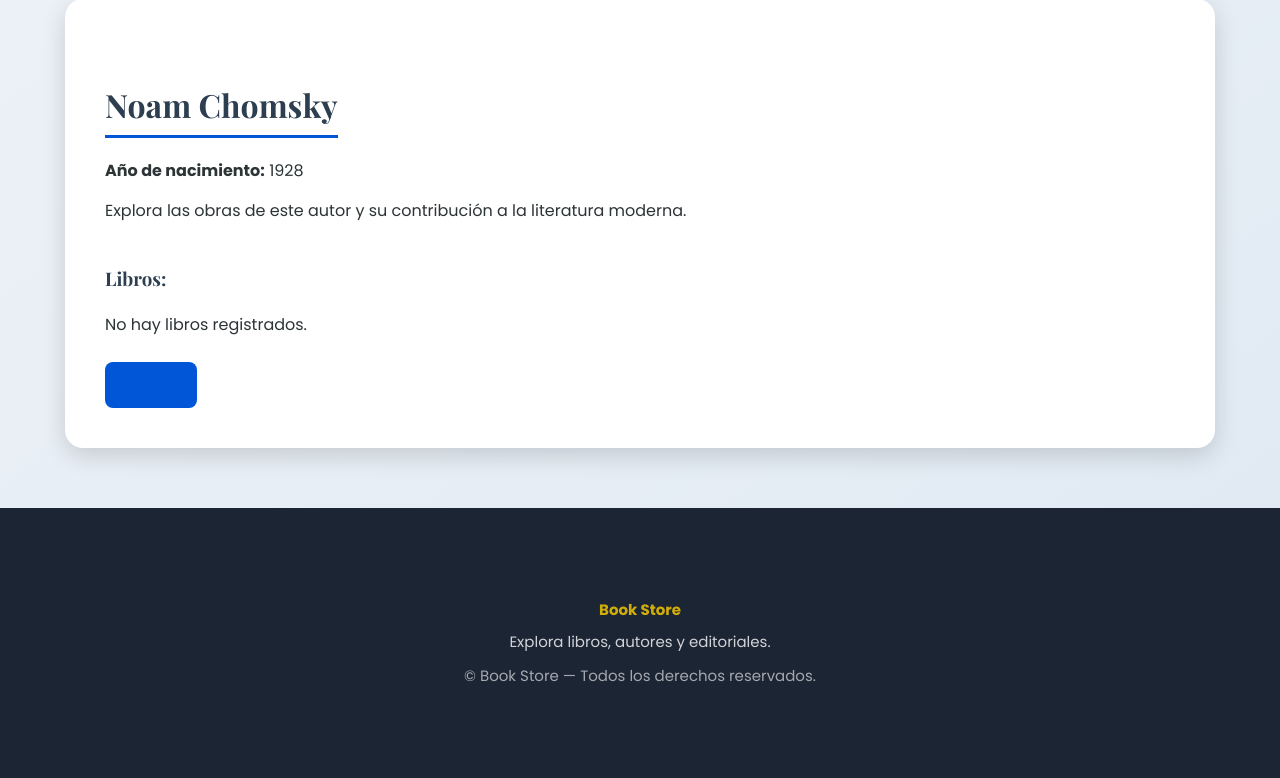
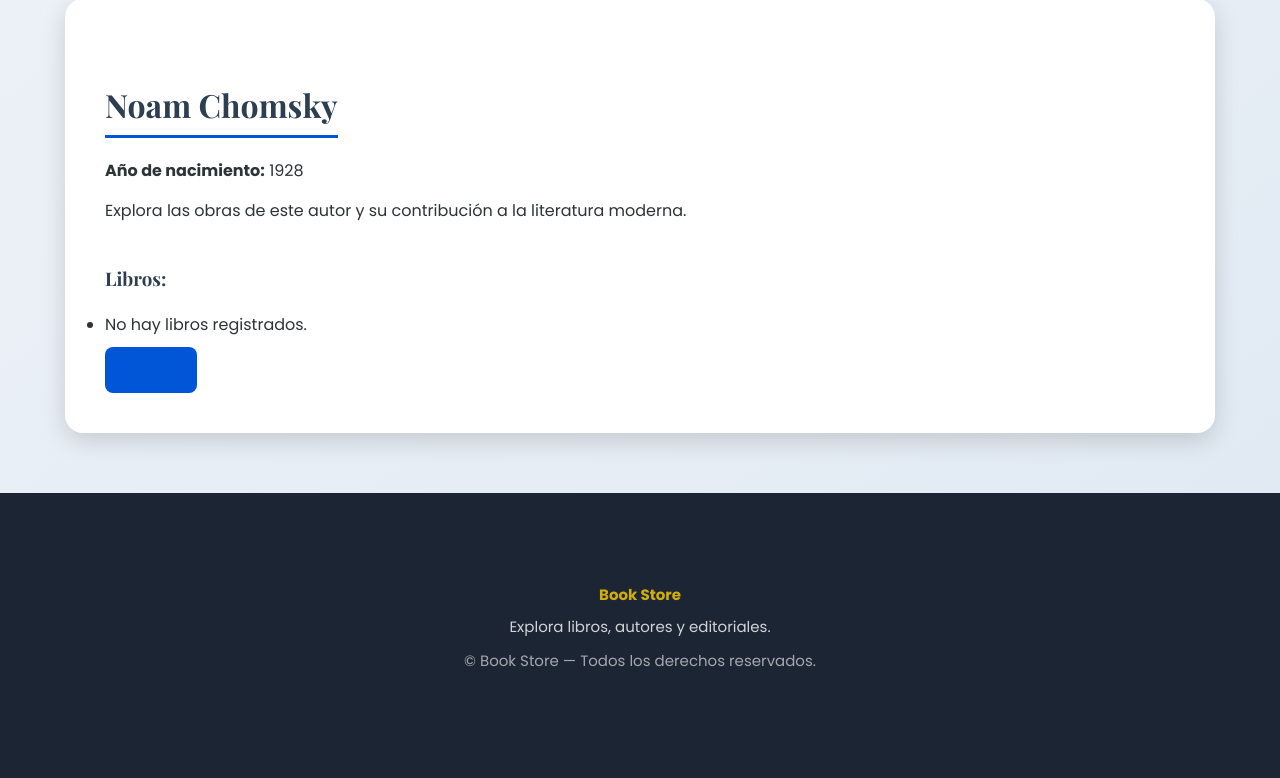
Before and after one commit to maialenblancoo/BookStore, a Django app: page /authors/2/ in a window 1280 px wide. Shown: the part 207-985 px from the top of the page. After the commit the page ends 874 px from the top, so only its background shows below. Run offline with Django 5.2, Linux system fonts and the light colour scheme; data comes from the database, SQL or seed files in the repository.

Commit message:
Mas arreglos

```diff
--- a/app/templates/bookstore/author_detail.html
+++ b/app/templates/bookstore/author_detail.html
@@ -13,7 +13,7 @@
     {% for book in author.book_set.all %}
         <li><a href="{% url 'book_detail' book.pk %}">{{ book.title }}</a></li>
     {% empty %}
-        <p>No hay libros registrados.</p>
+        <li>No hay libros registrados.</li>
     {% endfor %}
     </ul>
 
--- a/app/templates/bookstore/base.html
+++ b/app/templates/bookstore/base.html
@@ -6,7 +6,7 @@
     <meta name="viewport" content="width=device-width, initial-scale=1.0">
     <title>{% block title %}Book Store{% endblock %}</title>
 
-    <link rel="icon" href="{% static 'bookstore/images/foto_index.png' %}" type="image/png">
+    <link rel="icon" href="{% static 'bookstore/images/favicon.png' %}" type="image/png">
 
     <link rel="stylesheet" href="{% static 'bookstore/styles.css' %}">
 </head>
```
Also changed, not shown: app/static/bookstore/images/favicon.png (added).
